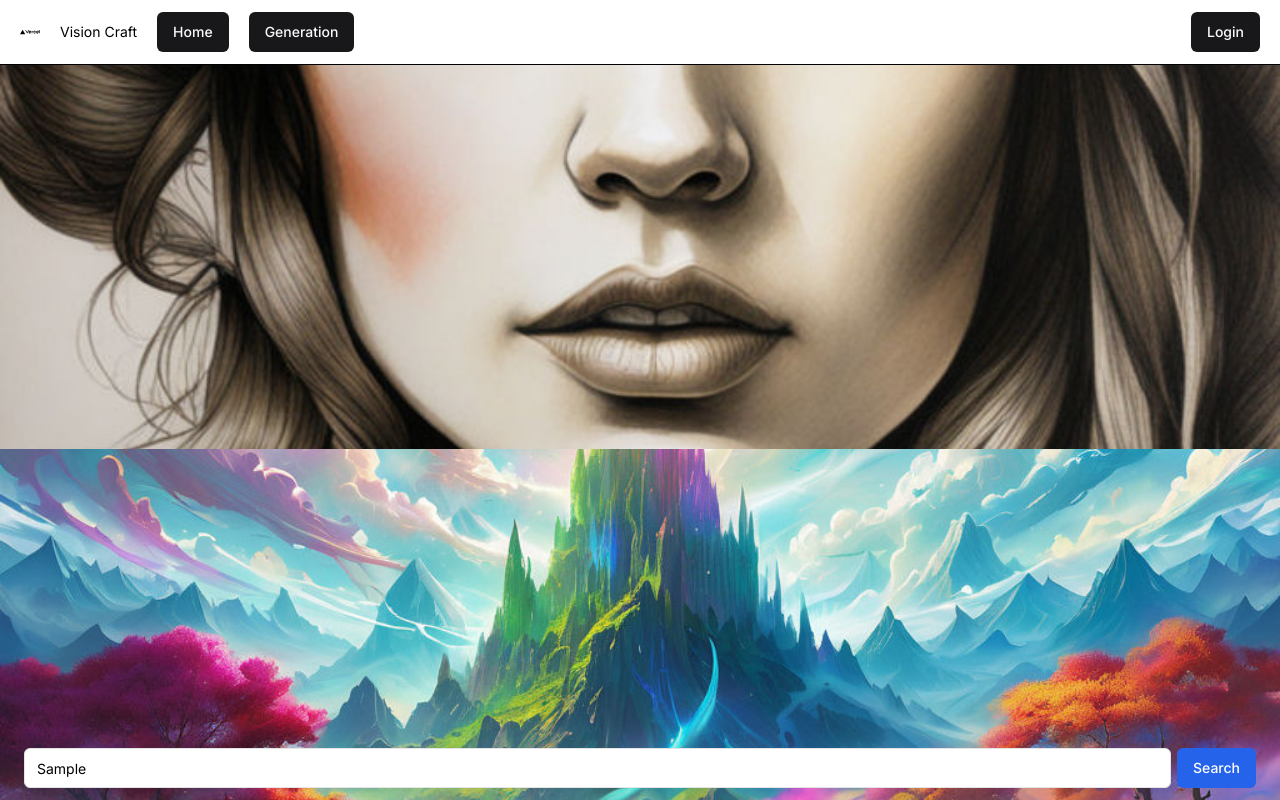
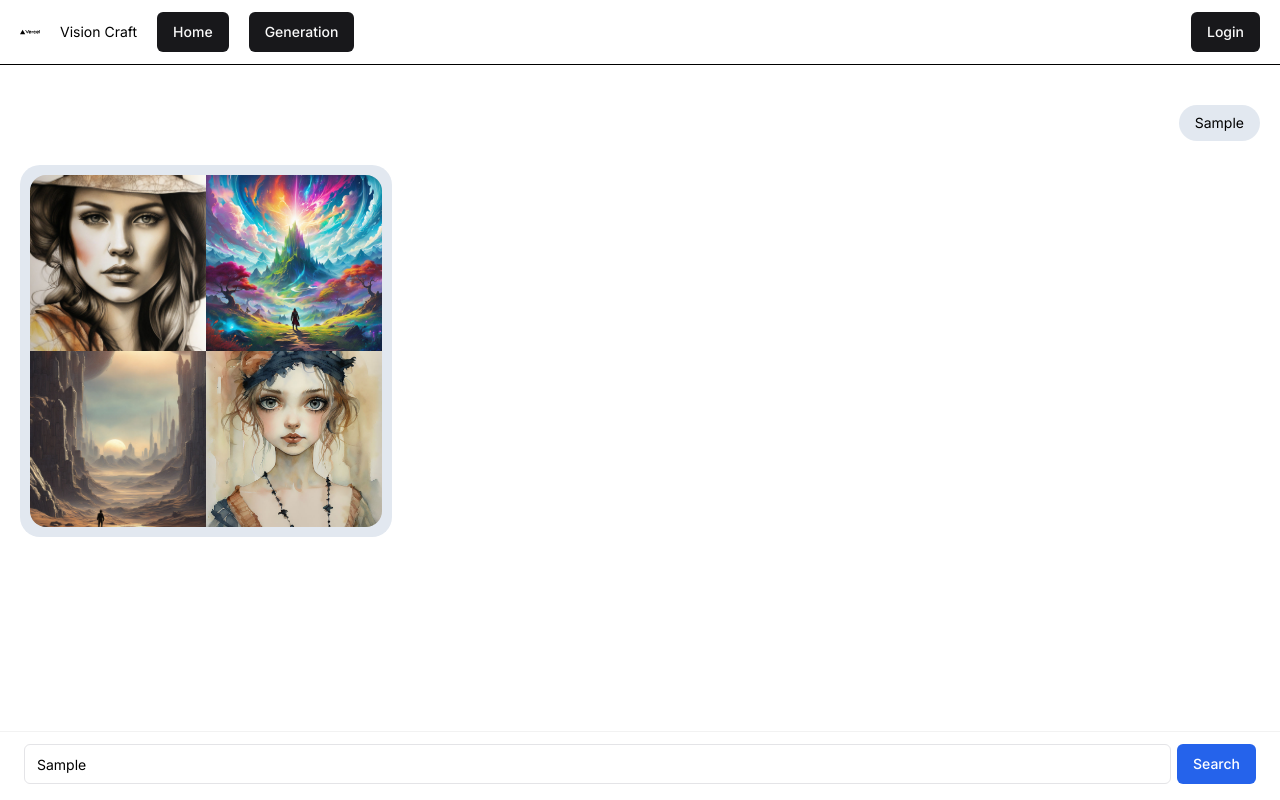
Before and after one commit to codeAntu/visioncraft, a Next.js app: page / in a window 1280 px wide. Both pictures are taken after typing "Sample" into the empty fields and a click on the button "Search". Shown: the top 800 px of the page. Built offline with nearby package versions, Linux system fonts and the light colour scheme; no server answers.

Commit message:
chore: Update API route, implement image lazy loading, and fix axios call in handleSearch function

```diff
--- a/src/app/api/generate/route.ts
+++ b/src/app/api/generate/route.ts
@@ -1,12 +1,9 @@
 import { NextRequest, NextResponse } from "next/server";
 
 export async function GET(req: NextRequest) {
-  // Extract the 'query' parameter from the request URL
-  const generate = req.nextUrl.searchParams.get('query');
+  const generate = req.nextUrl.searchParams.get("query");
 
   console.log("Search query:", generate);
-
-    // random number generator 1 to 6 and return the imgs
 
   // const images = [
   //   "https://cdn.pixabay.com/photo/2015/04/23/22/00/tree-736885__480.jpg",
@@ -17,7 +14,6 @@ export async function GET(req: NextRequest) {
   //   "https://cdn.pixabay.com/photo/2015/04/23/22/00/tree-736885__480.jpg",
   // ];
 
-
   const images = [
     "imgs/1.jpeg",
     "imgs/2.jpeg",
@@ -25,13 +21,11 @@ export async function GET(req: NextRequest) {
     "imgs/4.jpeg",
     "imgs/5.jpeg",
     "imgs/6.jpeg",
-  ]
+  ];
 
-  // select any 4 images from the array
-
-  const randomImages = images.sort(() => Math.random() - Math.random()).slice(0, 4);
-
+  const randomImages = images
+    .sort(() => Math.random() - Math.random())
+    .slice(0, 4);
 
   return NextResponse.json(randomImages);
-
 }
--- a/src/app/generation/page.tsx
+++ b/src/app/generation/page.tsx
@@ -4,28 +4,8 @@ import Nav from "@/components/Nav";
 import { useEffect, useState } from "react";
 
 export default function Generation() {
-  const [message, setMessage] = useState("");
 
-  async function getData() {
-    const response = await fetch("/api/generation");
 
-    const data = await response.json();
-
-    setMessage(data.message);
-  }
-
-  useEffect(() => {
-    const fetchData = async () => {
-      const response = await fetch("/api/generation");
-      const data = await response.json();
-
-      console.log(data);
-
-      setMessage(data.message);
-    };
-
-    fetchData();
-  }, []);
 
   return (
     <div className="bg-blue-400 min-h-screen">
--- a/src/app/page.tsx
+++ b/src/app/page.tsx
@@ -2,7 +2,7 @@
 
 import { Button } from "@/components/ui/button";
 import { Input } from "@/components/ui/input";
-import { use, useEffect, useState } from "react";
+import { use, useEffect, useRef, useState } from "react";
 import Nav from "@/components/Nav";
 import {
   GoogleAuthProvider,
@@ -14,37 +14,84 @@ import { auth } from "@/lib/firebase";
 import { useRouter } from "next/router";
 import axios from "axios";
 
+interface searchRes {
+  search: string;
+  imgs: string[];
+}
+
 export default function Home() {
   const [generate, setGenerate] = useState<string>("");
-  const [user, setUser] = useState<string>() as any;
-  const [imgs, setImgs] = useState<string[]>([]);
+  const [loading, setLoading] = useState<boolean>(false);
+  const [searchRes, setSearchRes] = useState<searchRes[]>([]);
+  const ref = useRef<HTMLDivElement>(null);
 
   async function handleSearch() {
-    // Corrected axios.get call
+    // if (generate == "") return;
+    setLoading(true);
+
+    setSearchRes([...searchRes, { search: generate, imgs: [] }]);
+
+    try {
       const res = await axios.get("/api/generate", {
         params: { query: generate },
       });
-    console.log("data", res.data);
-    setImgs(res.data);
+
+      console.log("res", res.data);
+
+      setSearchRes([...searchRes, { search: generate, imgs: res.data }]);
+
+      setTimeout(() => {
+        ref.current?.scrollIntoView({ behavior: "smooth" });
+      }, 200);
+    } catch (err) {
+      console.log("error", err);
     }
+
+    setLoading(false);
+  }
+
+  console.log("searchRes", searchRes);
 
   return (
     <main className="bg-white dark:bg-black text-black dark:text-white w-full min-h-screen">
       <div>
         <Nav />
 
-        <div>
-          {imgs.map((img, index) => (
+        <div className="px-5 py-10 flex flex-col gap-9">
+          {searchRes.map((res, i) => (
+            <div key={i} className="flex flex-col gap-6">
+              <div className="flex justify-end items-center pl-6 ">
+                <h1 className="bg-slate-200 px-4 py-2 rounded-3xl text-sm">
+                  {res.search}
+                </h1>
+              </div>
+              <div className="flex justify-start">
+                <div className="p-2.5 bg-slate-200 rounded-[20px]">
+                  <div className="grid grid-cols-2  rounded-2xl overflow-hidden">
+                    {res.imgs.map((img, i) => (
                       <img
-              key={index}
+                        key={i}
                         src={img}
-              alt="random image"
-              className="w-full h-96 object-cover"
+                        alt="image"
+                        className="w-44 aspect-square object-cover"
                       />
                     ))}
                   </div>
+                </div>
+              </div>
+            </div>
+          ))}
+          <div
+            ref={ref}
+            className="flex justify-center items-center h-32 "
+          >
+            {loading && (
+              <div className="animate-spin rounded-full h-32 w-32 border-t-2 border-b-2 border-blue-500"></div>
+            )}
+          </div>
+        </div>
 
-        <div className="fixed bottom-3 left-0 px-6 w-full flex gap-1.5 items-center">
+        <div className="fixed bottom-0 pb-4 pt-3 border-t border-black/5 left-0 px-6 w-full flex gap-1.5 items-center bg-white">
           <Input
             type="text"
             placeholder="Search"
```
Lines whose indentation alone changed are shown as unchanged.
